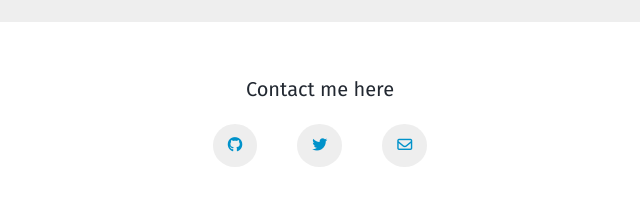
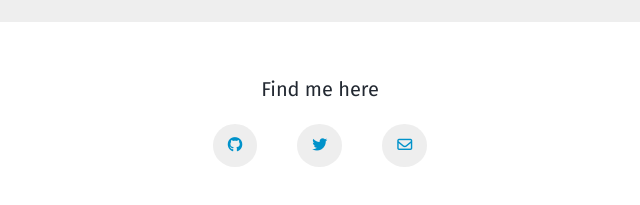
Before and after one commit to ladyincodes/ExploreAuckland, a plain HTML site: page index.html in a window 1280 px wide. Shown: the part 2725-2930 px from the top of the page, 320-960 px from the left. Drawn offline with nearby package versions, Linux system fonts and the light colour scheme.

Commit message:
Changed contact msg

```diff
--- a/index.html
+++ b/index.html
@@ -174,7 +174,7 @@
           </div>
         </div>
         <div class="d-flex justify-content-center mb-0">
-          <p class="email-link">Contact me here</p>
+          <p class="email-link">Find me here</p>
         </div>
         <div class="social-links d-flex justify-content-center">
           <a href="https://github.com/ladyincodes" target="_blank"
```
